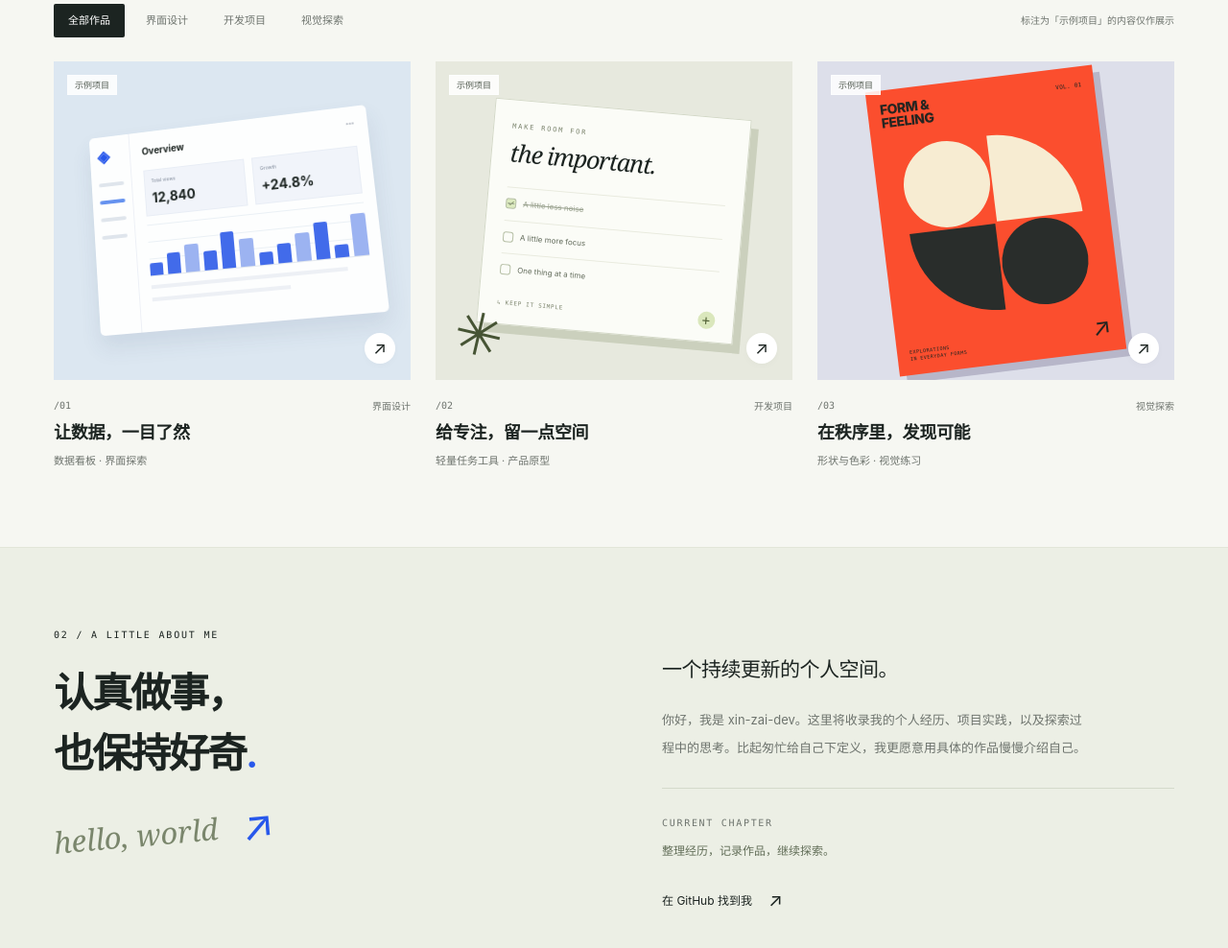
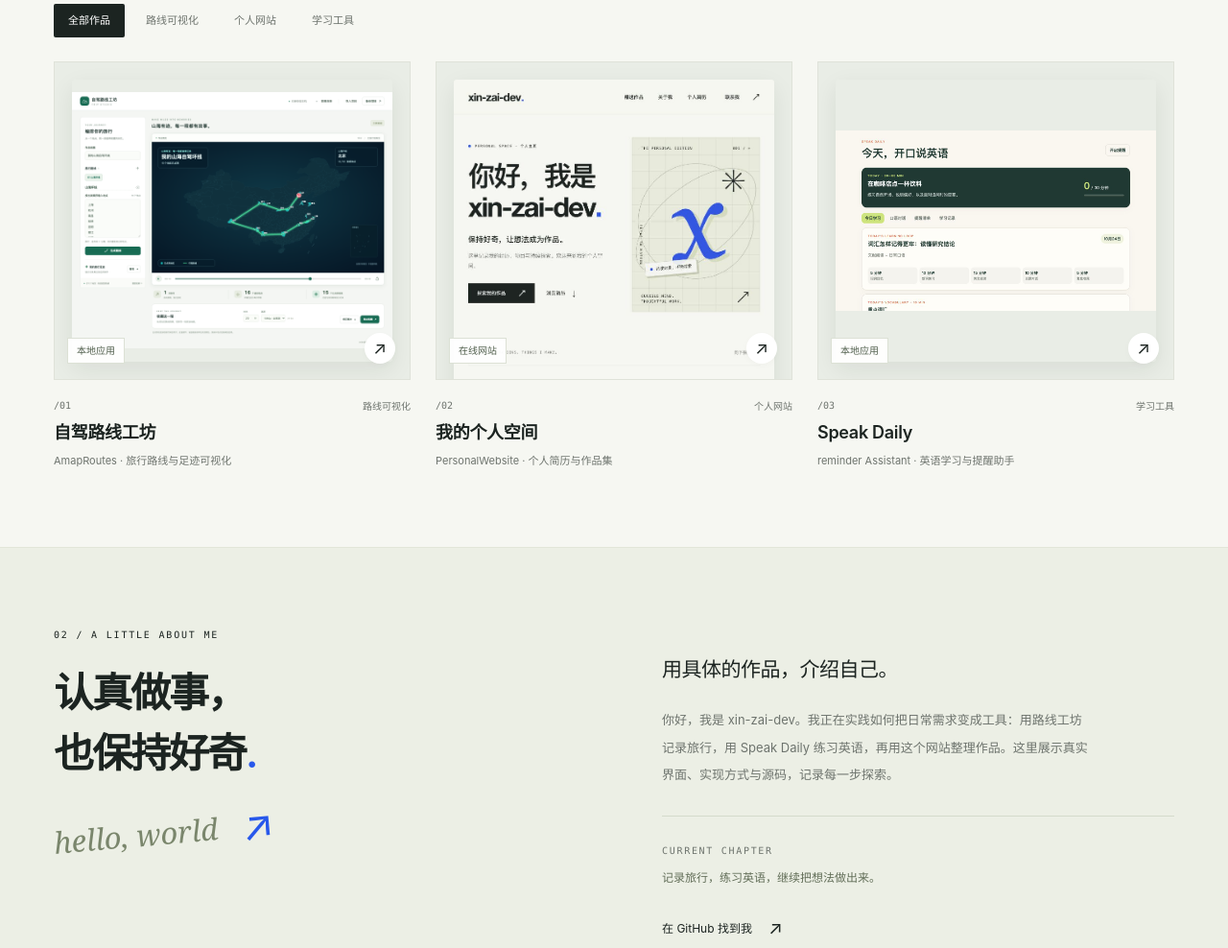
Before and after one commit to xin-zai-dev/xin-zai-dev.github.io, a plain HTML site: page index.html in a window 1280 px wide. Shown: the part 917-1905 px from the top of the page at 96% size. Drawn offline with Linux system fonts and the light colour scheme.

Commit message:
Show three real projects with screenshots and source links

```diff
--- a/app.js
+++ b/app.js
@@ -58,16 +58,18 @@
     }
   });
 
-  const artwork = (kind) => {
-    const art = element("div", `project-art art-${["dashboard", "focus", "form"].includes(kind) ? kind : "form"}`);
+  const artwork = (project) => {
+    const art = element("div", "project-art project-screenshot");
     art.setAttribute("aria-hidden", "true");
-    // These are decorative layout illustrations, not screenshots of real projects.
-    const pieces = {
-      dashboard: '<div class="mock-dashboard"><div class="mock-side"><b>◈</b><i></i><i></i><i></i><i></i></div><div class="mock-main"><div class="mock-title">Overview <span>•••</span></div><div class="mock-stats"><div><small>Total views</small><strong>12,840</strong></div><div><small>Growth</small><strong>+24.8%</strong></div></div><div class="mock-chart"><i></i><i></i><i></i><i></i><i></i><i></i><i></i><i></i><i></i><i></i><i></i><i></i></div><div class="mock-lines"><i></i><i></i></div></div></div>',
-      focus: '<div class="mock-focus"><span class="focus-label">MAKE ROOM FOR</span><strong>the important.</strong><div class="focus-task done"><span>✓</span> A little less noise</div><div class="focus-task"><span></span> A little more focus</div><div class="focus-task"><span></span> One thing at a time</div><div class="focus-bottom"><span>↳ KEEP IT SIMPLE</span><b>+</b></div></div><span class="focus-asterisk">✳</span>',
-      form: '<div class="form-poster"><div class="poster-header"><span>FORM &amp;<br>FEELING</span><span>VOL. 01</span></div><div class="poster-shapes"><i></i><i></i><i></i><i></i></div><div class="poster-footer"><span>EXPLORATIONS<br>IN EVERYDAY FORMS</span><span>↗</span></div></div>'
-    };
-    art.innerHTML = pieces[kind] || pieces.form;
+    const url = project.image && safeUrl(project.image);
+    if (url) {
+      const img = element("img");
+      img.src = url;
+      img.alt = "";
+      img.loading = "lazy";
+      img.decoding = "async";
+      art.append(img);
+    }
     return art;
   };
   const projects = Array.isArray(data.projects) ? data.projects : [];
@@ -87,6 +89,19 @@
     link.hidden = !url;
     if (url) link.href = url;
     else link.removeAttribute("href");
+    link.textContent = `${project.urlLabel || "查看项目"} ↗`;
+    const sourceLink = $("#dialog-source");
+    const sourceUrl = project.sourceUrl && safeUrl(project.sourceUrl);
+    sourceLink.hidden = !sourceUrl;
+    if (sourceUrl) sourceLink.href = sourceUrl;
+    else sourceLink.removeAttribute("href");
+    const image = $("#dialog-image");
+    const imageUrl = project.image && safeUrl(project.image);
+    image.hidden = !imageUrl;
+    if (imageUrl) {
+      image.src = imageUrl;
+      image.alt = project.imageAlt || `${project.title}界面截图`;
+    } else image.removeAttribute("src");
     dialog.showModal();
     document.body.classList.add("dialog-open");
     dialog.querySelector(".dialog-close").focus();
@@ -102,10 +117,11 @@
       const button = element("button", "project-open");
       button.type = "button";
       button.setAttribute("aria-label", `查看${project.example ? "示例" : "作品"}：${project.title}`);
-      button.append(artwork(project.artwork));
+      button.append(artwork(project));
       const openMark = element("span", "project-open-mark", "↗");
       openMark.setAttribute("aria-hidden", "true");
       button.append(openMark);
+      if (project.runtime) button.append(element("span", "project-runtime", project.runtime));
       if (project.example) button.append(element("span", "project-example", "示例项目"));
       button.addEventListener("click", () => openProject(project, button));
       const meta = element("div", "project-meta");
--- a/index.html
+++ b/index.html
@@ -3,7 +3,7 @@
 <head>
   <meta charset="utf-8">
   <meta name="viewport" content="width=device-width, initial-scale=1">
-  <meta name="description" content="xin-zai-dev 的个人主页，记录经历、作品与持续探索。">
+  <meta name="description" content="xin-zai-dev 的个人作品集：自驾路线工坊、Speak Daily 英语学习助手与个人网站。">
   <meta name="theme-color" content="#f6f7f2">
   <meta property="og:title" content="xin-zai-dev — 个人简历与作品集">
   <meta property="og:description" content="保持好奇，让想法成为作品。">
@@ -32,7 +32,7 @@
         <p class="eyebrow"><span class="status-dot"></span> PERSONAL SPACE · 个人主页</p>
         <h1 id="hero-title">你好，我是<br><span class="hero-name"><span data-name>xin-zai-dev</span><span class="blue">.</span></span></h1>
         <p class="hero-tagline" id="tagline">保持好奇，让想法成为作品。</p>
-        <p class="hero-description" id="introduction">这里记录我的经历、项目与持续探索。欢迎来到我的个人空间。</p>
+        <p class="hero-description" id="introduction">从旅行路线到英语学习，把日常想法做成可以使用的工具。这里收录我的项目与持续探索。</p>
         <div class="hero-actions"><a class="button button-dark" href="#work">探索我的作品 <span aria-hidden="true">↗</span></a><a class="text-link" href="#resume">浏览简历 <span aria-hidden="true">↓</span></a></div>
       </div>
       <div class="hero-art" aria-label="以 X 为中心的几何个人标识" role="img">
@@ -50,13 +50,13 @@
       <div class="section-heading"><div><p class="eyebrow">01 / SELECTED WORK</p><h2 id="work-title">想法的不同形状<span class="blue">.</span></h2></div><p class="section-note">从一个想法开始，<br>把过程与结果留在这里。</p></div>
       <div class="work-toolbar"><div id="project-filters" class="filters" role="group" aria-label="按作品类型筛选"><button type="button" class="filter active" data-filter="全部" aria-pressed="true">全部作品</button></div><span class="template-note">标注为「示例项目」的内容仅作展示</span></div>
       <div class="project-grid" id="projects"></div>
-      <noscript><p class="no-script-note">开启 JavaScript 后可浏览示例项目与筛选功能。你也可以直接访问 <a href="https://github.com/xin-zai-dev">我的 GitHub 主页</a>。</p></noscript>
+      <noscript><p class="no-script-note">开启 JavaScript 后可浏览项目截图、详情与筛选功能。你也可以直接访问 <a href="https://github.com/xin-zai-dev">我的 GitHub 主页</a>。</p></noscript>
       <p class="filter-status sr-only" id="filter-status" aria-live="polite"></p>
     </section>
 
     <section id="about" class="section about-section" aria-labelledby="about-title"><div class="container about-grid">
       <div><p class="eyebrow">02 / A LITTLE ABOUT ME</p><h2 id="about-title">认真做事，<br>也保持好奇<span class="blue">.</span></h2><div class="about-signature" aria-hidden="true">hello, world <span>↗</span></div></div>
-      <div class="about-copy"><p class="large-copy" id="about-lead">一个持续更新的个人空间。</p><p id="about-body">你好，我是 xin-zai-dev。这里将收录我的个人经历、项目实践，以及探索过程中的思考。比起匆忙给自己下定义，我更愿意用具体的作品慢慢介绍自己。</p><div class="about-footnote"><span class="small-label">CURRENT CHAPTER</span><p id="current-chapter">整理经历，记录作品，继续探索。</p></div><a class="text-link" data-github href="https://github.com/xin-zai-dev" target="_blank" rel="noopener noreferrer">在 GitHub 找到我 <span aria-hidden="true">↗</span></a></div>
+      <div class="about-copy"><p class="large-copy" id="about-lead">用具体的作品，介绍自己。</p><p id="about-body">你好，我是 xin-zai-dev。我正在实践如何把日常需求变成工具：用路线工坊记录旅行，用 Speak Daily 练习英语，再用这个网站整理作品。这里展示真实界面、实现方式与源码，记录每一步探索。</p><div class="about-footnote"><span class="small-label">CURRENT CHAPTER</span><p id="current-chapter">记录旅行，练习英语，继续把想法做出来。</p></div><a class="text-link" data-github href="https://github.com/xin-zai-dev" target="_blank" rel="noopener noreferrer">在 GitHub 找到我 <span aria-hidden="true">↗</span></a></div>
     </div></section>
 
     <section id="resume" class="section container" aria-labelledby="resume-title">
@@ -69,6 +69,6 @@
 
   <footer class="container site-footer"><a class="wordmark" href="#home"><span data-name>xin-zai-dev</span><span class="blue">.</span></a><p>© <span id="year">2026</span> <span data-name>xin-zai-dev</span> · 保持好奇，持续创造。</p><a class="text-link" href="#home">回到顶部 <span aria-hidden="true">↑</span></a></footer>
 
-  <dialog id="project-dialog" aria-labelledby="dialog-title"><div class="dialog-inner"><button class="dialog-close" type="button" aria-label="关闭作品详情">✕</button><p class="eyebrow" id="dialog-category"></p><span class="example-label">示例项目 · 非真实履历</span><h2 id="dialog-title"></h2><p id="dialog-description" class="dialog-description"></p><div id="dialog-tags" class="tags"></div><div class="dialog-detail"><h3>项目概述</h3><p id="dialog-overview"></p></div><div class="dialog-detail"><h3>过程与思考</h3><p id="dialog-process"></p></div><a class="button button-dark" id="dialog-link" hidden target="_blank" rel="noopener noreferrer">查看项目 <span aria-hidden="true">↗</span></a></div></dialog>
+  <dialog id="project-dialog" aria-labelledby="dialog-title"><div class="dialog-inner"><button class="dialog-close" type="button" aria-label="关闭作品详情">✕</button><p class="eyebrow" id="dialog-category"></p><span class="example-label">示例项目 · 非真实履历</span><h2 id="dialog-title"></h2><p id="dialog-description" class="dialog-description"></p><div id="dialog-tags" class="tags"></div><img id="dialog-image" class="dialog-image" hidden alt=""><div class="dialog-detail"><h3>项目概述</h3><p id="dialog-overview"></p></div><div class="dialog-detail"><h3>实现与运行</h3><p id="dialog-process"></p></div><div class="dialog-actions"><a class="button button-dark" id="dialog-link" hidden target="_blank" rel="noopener noreferrer">查看项目 ↗</a><a class="button button-outline" id="dialog-source" hidden target="_blank" rel="noopener noreferrer">查看源码 ↗</a></div></div></dialog>
 </body>
 </html>
--- a/site-data.js
+++ b/site-data.js
@@ -1,59 +1,69 @@
-// 在这里替换你的公开资料。示例项目不代表真实项目经历。
-// projects 中的 category 用于自动生成筛选按钮；url 可选，留空时不显示外链。
+// 在这里维护公开资料；未提供的个人经历保留待补充提示。
+// image 为项目截图；url 为主要入口，sourceUrl 可额外提供源码入口。
 window.PORTFOLIO = {
   name: "xin-zai-dev",
   tagline: "保持好奇，让想法成为作品。",
-  introduction: "这里记录我的经历、项目与持续探索。欢迎来到我的个人空间。",
+  introduction: "从旅行路线到英语学习，把日常想法做成可以使用的工具。这里收录我的项目与持续探索。",
   github: "https://github.com/xin-zai-dev",
   // 只有希望公开邮箱时才填写；为空时联系入口仍指向 GitHub。
   email: "",
-  aboutLead: "一个持续更新的个人空间。",
-  about: "你好，我是 xin-zai-dev。这里将收录我的个人经历、项目实践，以及探索过程中的思考。比起匆忙给自己下定义，我更愿意用具体的作品慢慢介绍自己。",
-  currentChapter: "整理经历，记录作品，继续探索。",
+  aboutLead: "用具体的作品，介绍自己。",
+  about: "你好，我是 xin-zai-dev。我正在实践如何把日常需求变成工具：用路线工坊记录旅行，用 Speak Daily 练习英语，再用这个网站整理作品。这里展示真实界面、实现方式与源码，记录每一步探索。",
+  currentChapter: "记录旅行，练习英语，继续把想法做出来。",
   // 有真实 PDF 后，可填写相对路径，例如 ./assets/resume.pdf。
   resumeUrl: "",
   projects: [
     {
-      id: "dashboard",
+      id: "amap-routes",
       number: "01",
-      title: "让数据，一目了然",
-      subtitle: "数据看板 · 界面探索",
-      category: "界面设计",
-      artwork: "dashboard",
-      tags: ["信息层级", "数据可视化", "界面探索"],
-      description: "围绕关键指标与信息层级，探索更清晰的数据阅读方式。",
-      overview: "这是一个用于展示作品集版式的示例，不代表真实项目。你可以在这里介绍项目的背景、面向的人群，以及希望解决的问题。",
-      process: "真实项目可介绍你承担的角色、探索过的方案与最终结果，并配上可公开的截图或项目链接。",
-      url: "",
-      example: true
+      title: "自驾路线工坊",
+      subtitle: "AmapRoutes · 旅行路线与足迹可视化",
+      category: "路线可视化",
+      image: "./assets/projects/amap-routes.png",
+      imageAlt: "自驾路线工坊的编辑器与示例旅行路线地图",
+      runtime: "本地应用",
+      tags: ["Node.js", "D3 / SVG", "地图可视化", "MP4 导出"],
+      description: "把一次旅行中的地点串联成路线，让沿途的记忆在地图上动起来。",
+      overview: "支持多段行程编排、TXT / CSV / JSON / GeoJSON 足迹导入，以及 SVG 图片和 1080p / 4K 视频导出。已到访地区与计划路线独立记录，项目可在浏览器自动保存并备份。截图使用示例行程。",
+      process: "使用 D3 与 SVG 绘制地图，预览和视频导出共用动画时间线。完整功能需要本机 Node.js、Chromium 与 FFmpeg，运行步骤见仓库。路线按地点连线展示，不提供道路导航，也不会自动同步高德个人足迹。",
+      url: "https://github.com/xin-zai-dev/AmapRoutes",
+      urlLabel: "查看源码与运行说明",
+      example: false
     },
     {
-      id: "focus",
+      id: "personal-website",
       number: "02",
-      title: "给专注，留一点空间",
-      subtitle: "轻量任务工具 · 产品原型",
-      category: "开发项目",
-      artwork: "focus",
-      tags: ["Web", "交互原型", "效率工具"],
-      description: "从简单的日常需求出发，构想一个轻量、安静的任务空间。",
-      overview: "这是一个展示开发类项目的示例。可以替换为你的应用、开源仓库、课程作业或独立实践。",
-      process: "真实内容可以说明技术选择、关键挑战、你的具体贡献与可验证的成果。未公开的项目只填写允许对外介绍的信息。",
-      url: "",
-      example: true
+      title: "我的个人空间",
+      subtitle: "PersonalWebsite · 个人简历与作品集",
+      category: "个人网站",
+      image: "./assets/projects/personal-website.jpg",
+      imageAlt: "xin-zai-dev 个人网站首页",
+      runtime: "在线网站",
+      tags: ["HTML / CSS", "JavaScript", "响应式设计", "GitHub Pages"],
+      description: "一个持续更新的个人主页，集中展示项目、经历和探索过程。",
+      overview: "使用轻量静态页面搭建个人简历与作品集，提供作品分类筛选、截图详情、GitHub 源码入口和简历打印功能。桌面与手机都可以浏览，个人经历会随整理进度继续补充。",
+      process: "无需前端框架或构建工具，公开资料集中维护在 site-data.js。通过 GitHub Pages 发布，提交源码后自动更新；用键盘导航、原生对话框和减少动画偏好改善浏览体验。",
+      url: "https://xin-zai-dev.github.io/",
+      urlLabel: "访问网站",
+      sourceUrl: "https://github.com/xin-zai-dev/xin-zai-dev.github.io",
+      example: false
     },
     {
-      id: "form",
+      id: "speak-daily",
       number: "03",
-      title: "在秩序里，发现可能",
-      subtitle: "形状与色彩 · 视觉练习",
-      category: "视觉探索",
-      artwork: "form",
-      tags: ["平面构成", "视觉实验", "创作练习"],
-      description: "用几何形状、留白与色彩，练习一种简洁而鲜明的视觉表达。",
-      overview: "这是一个视觉类作品的示例。你也可以替换为摄影、设计、研究或其他希望展示的作品。",
-      process: "介绍创作动机、探索过程与最终呈现。不需要夸大成果，真实的过程本身就值得展示。",
-      url: "",
-      example: true
+      title: "Speak Daily",
+      subtitle: "reminder Assistant · 英语学习与提醒助手",
+      category: "学习工具",
+      image: "./assets/projects/speak-daily.jpg",
+      imageAlt: "Speak Daily 的每日英语课程与学习界面",
+      runtime: "本地应用",
+      tags: ["Node.js", "Ollama", "英语学习", "本地提醒"],
+      description: "把每日词汇、阅读与口语练习放在一起，让学习成为日常的一部分。",
+      overview: "提供轮换的每日课程、词汇间隔复习、阅读与口语练习、学习进度和提醒事项管理。可连接本地 Ollama 进行英语对话与纠错，并按需配置企业微信每日学习材料推送。",
+      process: "使用原生网页与本机 Node.js 服务，学习记录保存在浏览器。AI 对话、语音和定时推送需要相应的本地服务或独立配置；完整功能不能仅依赖 GitHub Pages 运行。仓库提供启动说明与 macOS launchd 模板，个人凭据与学习记录不随源码发布。",
+      url: "https://github.com/xin-zai-dev/reminder-assistant",
+      urlLabel: "查看源码与运行说明",
+      example: false
     }
   ],
   // 填入真实经历后，date 可为年份或起止时间。
```
Also changed, not shown: check-site.mjs (+19 -0 lines), assets/projects/amap-routes.png (added), assets/projects/personal-website.jpg (added), assets/projects/speak-daily.jpg (added), styles.css, 1 other file.
